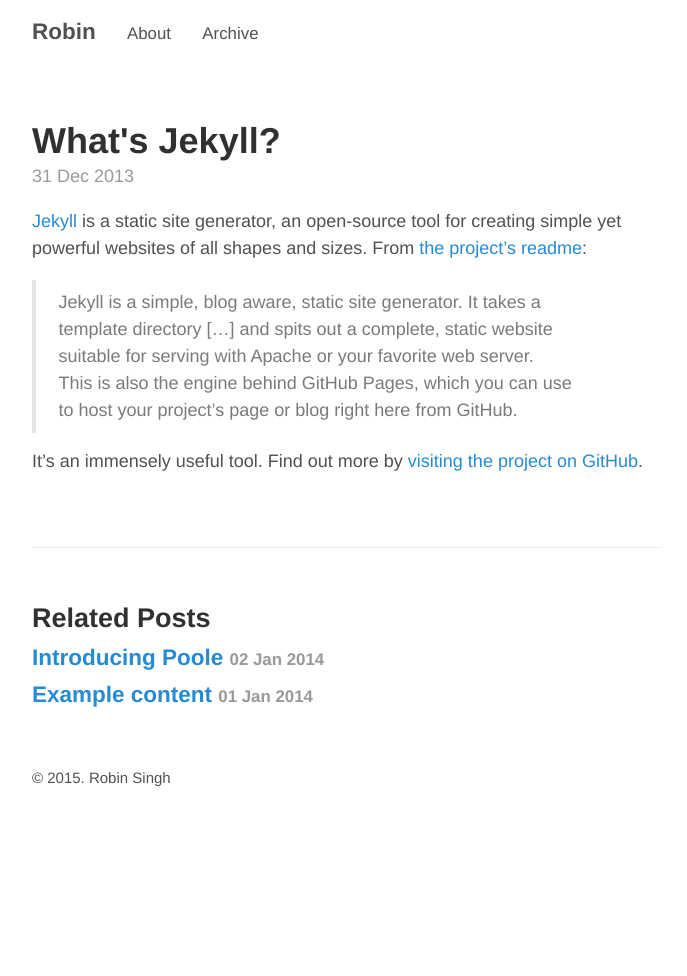
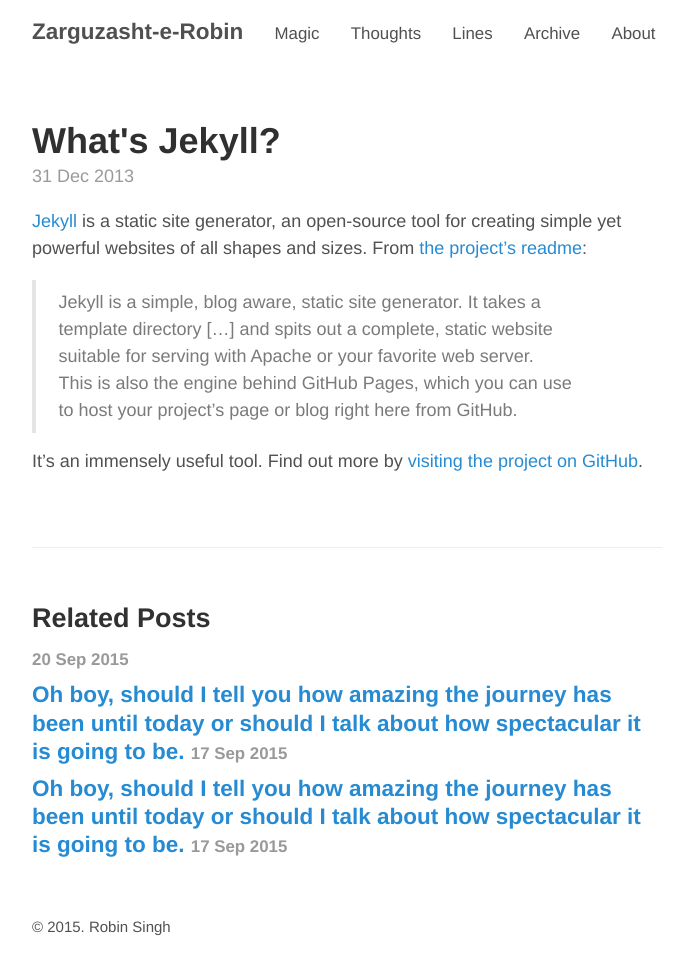
Before and after one commit to robnsngh/robnsngh.github.io, a Jekyll site: the page built from _posts/2013-12-31-whats-jekyll.md, in a window 1280 px wide. Shown: the whole page, without its empty margins (293-980 px from the left). Built offline with Jekyll 4.4.1, drawn with Linux system fonts in a browser that asks for light colours; before the commit the page ends 900 px from its top, so only the background shows below that.

```diff
--- a/_config.yml
+++ b/_config.yml
@@ -5,8 +5,8 @@ permalink:           pretty
 relative_permalinks: true
 
 # Setup
-title:               Robin
-tagline:
+title:               Zarguzasht-e-Robin
+tagline:             " "
 url:                 http://robnsngh.com
 paginate:            1
 baseurl:             ""
@@ -27,8 +27,11 @@ author:
 # Custom vars
 version:             2.0.0
 github:
-  repo:              https://github.com/poole/poole
+  repo:              https://github.com/robnsngh/robnsngh.github.io
 
 pages_list:
+  Magic: '/magic/index.html'
+  Thoughts: '/thoughts/index.html'
+  Lines: '/lines/index.html'
+  Archive: '/archive'
   About: '/about'
-  Archive: '/archive'
--- a/_includes/twitter_plug.html
+++ b/_includes/twitter_plug.html
@@ -1,5 +1,5 @@
 If you liked what you read, you can
-<a href="https://twitter.com/intent/tweet?url={{ site.url }}{{ page.url }}&text={{ page.title }}&via=joshualande"
+<a href="https://twitter.com/intent/tweet?url={{ site.url }}{{ page.url }}&text={{ page.title }}&via=robnsngh"
    target="_blank">
   share it with your followers</a>
 or
--- a/_layouts/default.html
+++ b/_layouts/default.html
@@ -3,6 +3,7 @@
 
   {% include head.html %}
   {% include google_analytics.html %}
+
 
   <body>
 
@@ -20,6 +21,7 @@
 
       <main>
         {{ content }}
+        {% include comments.html %}
       </main>
 
       <footer class="footer">
--- /dev/null
+++ b/lines/_posts/2015-09-17-Oh-boy-!.md
@@ -0,0 +1,9 @@
+---
+layout: post
+category: lines
+title: 'Oh boy, should I tell you how amazing the journey has been until today or should I talk about how spectacular it is going to be.'
+---
+
+##This is the first post on this blog
+
+Hello world.
--- /dev/null
+++ b/thoughts/_posts/2015-09-17-Oh-boy-!.md
@@ -0,0 +1,19 @@
+---
+layout: post
+title: "Oh boy, should I tell you how amazing the journey has been until today or should I talk about how spectacular it is going to be."
+comments: true
+category: thoughts
+permalink: meow-world
+---
+
+##Dicotomy of future
+
+Without a speck of doubt, I have had a scintillating experience completing my four years
+of undergraudate studies. I commemorated my studies this year in May. Oh and trust me it has been hell of a ride.
+
+{% highlight text %}
+He finds out what he cannot do And then he goes and does it. - The Valley of the Assassins Freya Stark
+{% endhighlight %}
+
+
+{% include twitter_plug.html %}
```
Also changed, not shown: archive.md (+1 -1 lines), index.html (+3 -29 lines), lines/index.html (added, +21 -0 lines), magic/_posts/2015-09-20-Getting-started-with-Kinectv2-on-Ubuntu.md (added, +6 -0 lines), magic/index.html (added, +22 -0 lines), thoughts/index.html (added, +23 -0 lines), README.md (deleted), public/apple-touch-icon-precomposed.png (deleted), public/favicon.ico (deleted), 1 other file.
